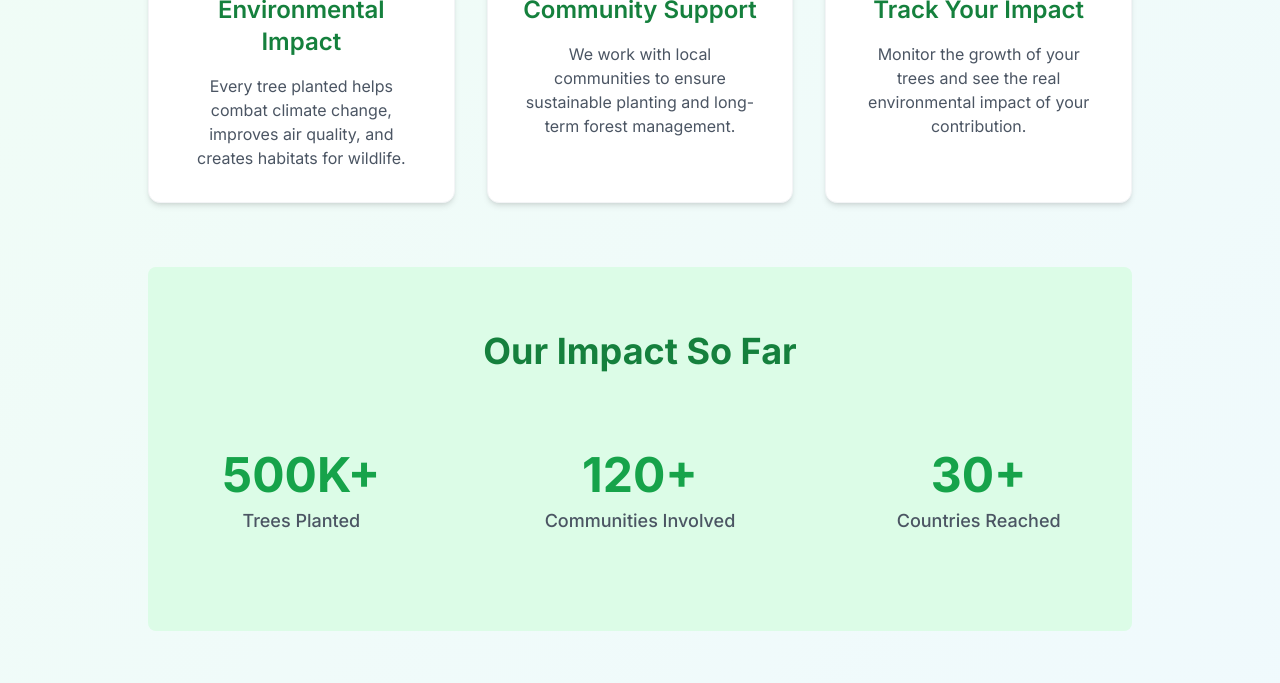
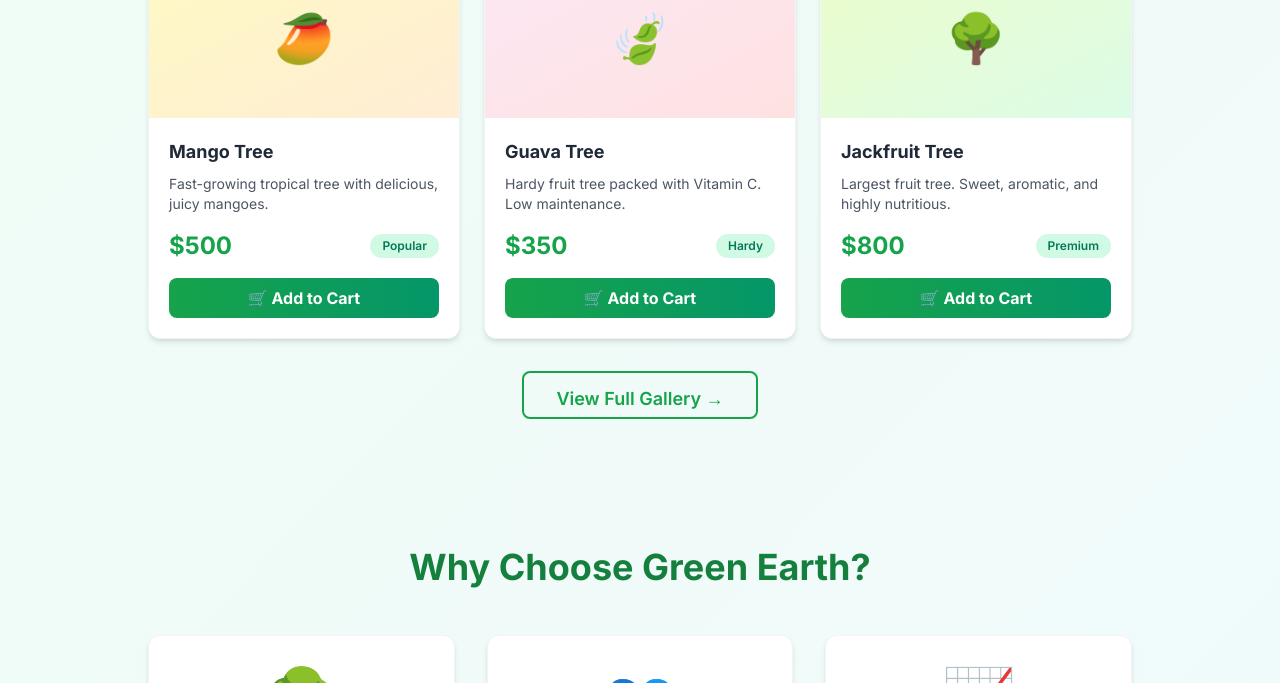
Before and after one commit to Prosunsajal4/Assignment6, a React app: page index.html in a window 1280 px wide. Shown: the part 731-1414 px from the top of the page. Built offline with nearby package versions, Linux system fonts and the light colour scheme.

Commit message:
feat: add featured gallery section to home page
- Move gallery to top of home page with featured plants
- Display 3 popular plants (Mango, Guava, Jackfruit)
- Add beautiful cards with gradients and hover effects
- Direct links to add plants to cart or view full gallery
- Prominent call-to-action to browse more trees

```diff
--- a/index.html
+++ b/index.html
@@ -107,6 +107,86 @@
 
     <!-- Main Content -->
     <main class="max-w-1144px mx-auto px-4 md:px-20">
+      <!-- Featured Gallery Section -->
+      <section class="py-16">
+        <div class="text-center mb-12">
+          <h2 class="text-4xl font-bold bg-gradient-to-r from-green-600 to-emerald-600 bg-clip-text text-transparent mb-4">
+            🌿 Featured Plants
+          </h2>
+          <p class="text-gray-600 text-lg max-w-2xl mx-auto">
+            Discover our most popular trees and plants. Each one plays a vital role in restoring ecosystems and fighting climate change.
+          </p>
+        </div>
+        <div class="grid md:grid-cols-3 gap-6 mb-8">
+          <!-- Mango Tree Card -->
+          <div class="group bg-white rounded-xl shadow-md hover:shadow-xl transition-all duration-300 overflow-hidden hover:transform hover:scale-105 border border-gray-100">
+            <div class="relative h-40 bg-gradient-to-br from-yellow-100 to-orange-100 flex items-center justify-center overflow-hidden">
+              <span class="text-5xl">🥭</span>
+            </div>
+            <div class="p-5">
+              <h3 class="font-bold text-lg text-gray-800 mb-2">Mango Tree</h3>
+              <p class="text-gray-600 text-sm mb-4">Fast-growing tropical tree with delicious, juicy mangoes.</p>
+              <div class="flex items-center justify-between mb-4">
+                <span class="text-2xl font-bold text-green-600">$500</span>
+                <span class="text-xs bg-emerald-100 text-emerald-700 px-3 py-1 rounded-full font-semibold">Popular</span>
+              </div>
+              <a href="/pages/gallery.html">
+                <button class="w-full bg-gradient-to-r from-green-600 to-emerald-600 hover:from-green-700 hover:to-emerald-700 text-white font-bold py-2 px-4 rounded-lg transition-all transform hover:scale-105">
+                  🛒 Add to Cart
+                </button>
+              </a>
+            </div>
+          </div>
+
+          <!-- Guava Tree Card -->
+          <div class="group bg-white rounded-xl shadow-md hover:shadow-xl transition-all duration-300 overflow-hidden hover:transform hover:scale-105 border border-gray-100">
+            <div class="relative h-40 bg-gradient-to-br from-pink-100 to-red-100 flex items-center justify-center overflow-hidden">
+              <span class="text-5xl">🍃</span>
+            </div>
+            <div class="p-5">
+              <h3 class="font-bold text-lg text-gray-800 mb-2">Guava Tree</h3>
+              <p class="text-gray-600 text-sm mb-4">Hardy fruit tree packed with Vitamin C. Low maintenance.</p>
+              <div class="flex items-center justify-between mb-4">
+                <span class="text-2xl font-bold text-green-600">$350</span>
+                <span class="text-xs bg-emerald-100 text-emerald-700 px-3 py-1 rounded-full font-semibold">Hardy</span>
+              </div>
+              <a href="/pages/gallery.html">
+                <button class="w-full bg-gradient-to-r from-green-600 to-emerald-600 hover:from-green-700 hover:to-emerald-700 text-white font-bold py-2 px-4 rounded-lg transition-all transform hover:scale-105">
+                  🛒 Add to Cart
+                </button>
+              </a>
+            </div>
+          </div>
+
+          <!-- Jackfruit Tree Card -->
+          <div class="group bg-white rounded-xl shadow-md hover:shadow-xl transition-all duration-300 overflow-hidden hover:transform hover:scale-105 border border-gray-100">
+            <div class="relative h-40 bg-gradient-to-br from-lime-100 to-green-100 flex items-center justify-center overflow-hidden">
+              <span class="text-5xl">🌳</span>
+            </div>
+            <div class="p-5">
+              <h3 class="font-bold text-lg text-gray-800 mb-2">Jackfruit Tree</h3>
+              <p class="text-gray-600 text-sm mb-4">Largest fruit tree. Sweet, aromatic, and highly nutritious.</p>
+              <div class="flex items-center justify-between mb-4">
+                <span class="text-2xl font-bold text-green-600">$800</span>
+                <span class="text-xs bg-emerald-100 text-emerald-700 px-3 py-1 rounded-full font-semibold">Premium</span>
+              </div>
+              <a href="/pages/gallery.html">
+                <button class="w-full bg-gradient-to-r from-green-600 to-emerald-600 hover:from-green-700 hover:to-emerald-700 text-white font-bold py-2 px-4 rounded-lg transition-all transform hover:scale-105">
+                  🛒 Add to Cart
+                </button>
+              </a>
+            </div>
+          </div>
+        </div>
+        <div class="text-center">
+          <a href="/pages/gallery.html">
+            <button class="btn btn-outline text-lg px-8 py-3 border-2">
+              View Full Gallery →
+            </button>
+          </a>
+        </div>
+      </section>
+
       <!-- Features Section -->
       <section class="py-16">
         <h2 class="text-4xl font-bold text-center mb-12 text-green-700">
```
